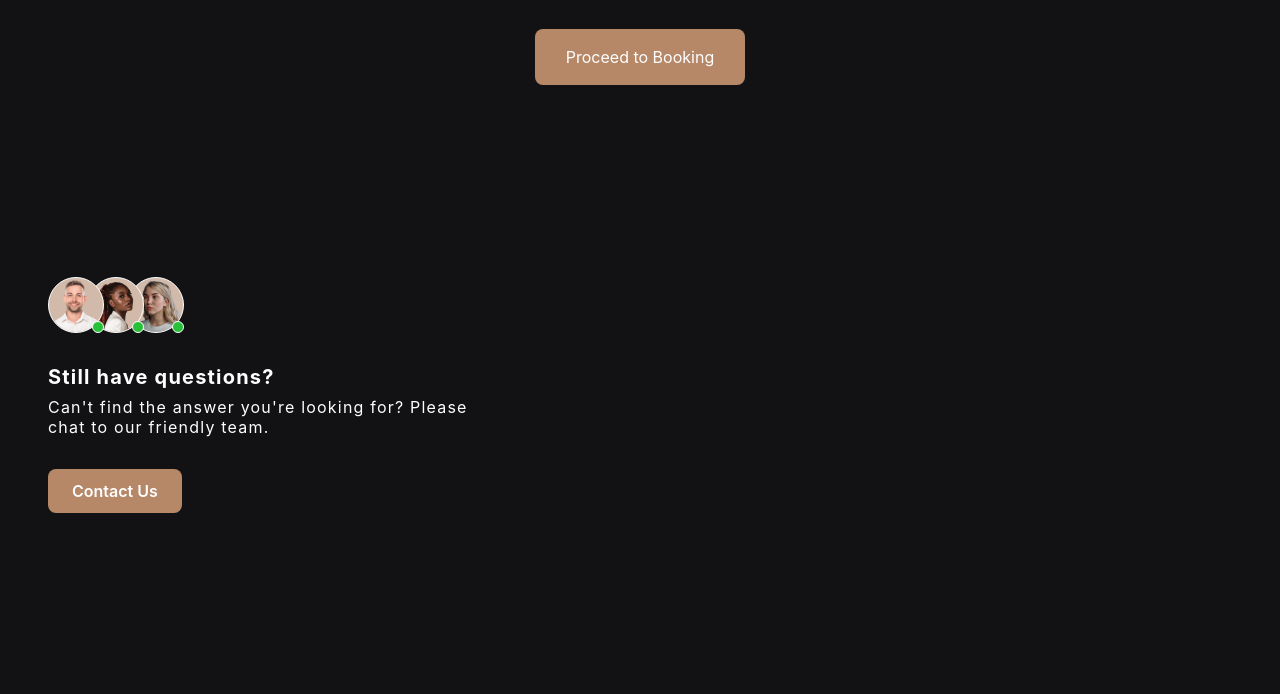
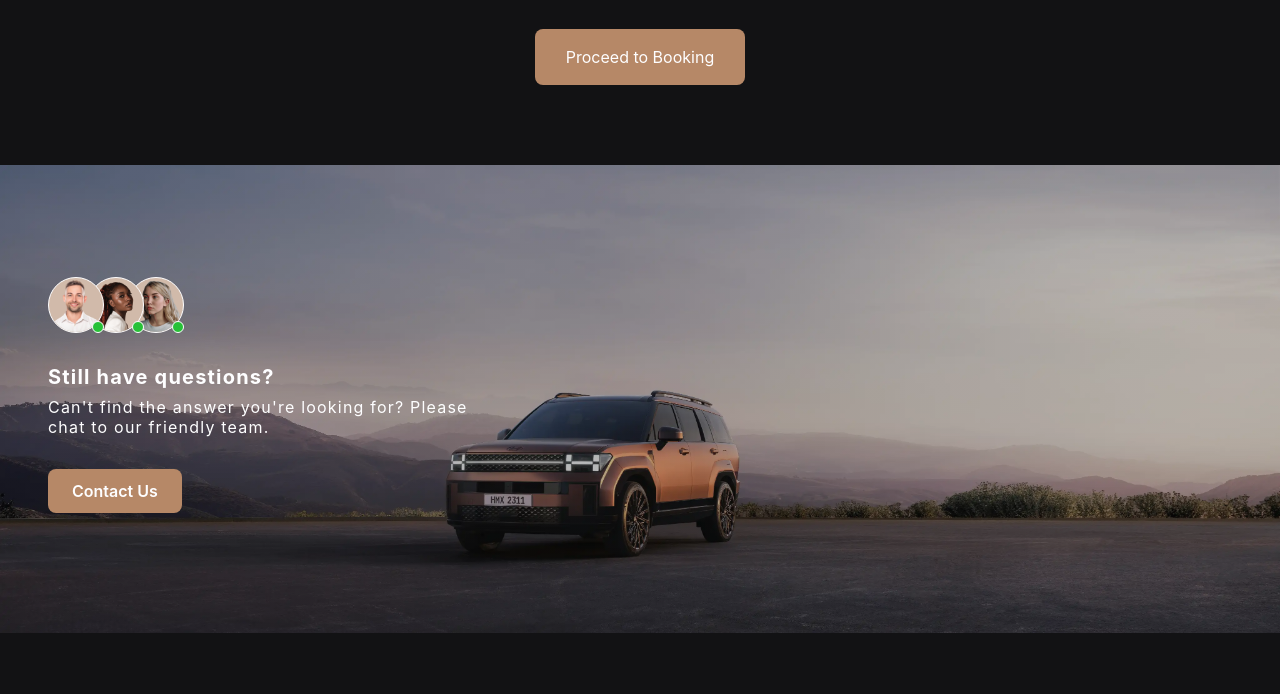
Before and after one commit to Andrey9019/car-rent-test-task, a plain HTML site: page index.html in a window 1280 px wide. Shown: the part 390-1084 px from the top of the page. Drawn offline with Linux system fonts and the light colour scheme.

Commit message:
update url

```diff
--- a/style/about.css
+++ b/style/about.css
@@ -6,7 +6,7 @@
       rgba(18, 18, 20, 0.3) 0%,
       rgba(18, 18, 20, 0.3) 100%
     ),
-    url("car-rent-test-task/images/image-contact-us.webp");
+    url("https://andrey9019.github.io/car-rent-test-task/images/image-contact-us.webp");
   background-size: cover;
   background-position: left center;
   background-repeat: no-repeat;
```
